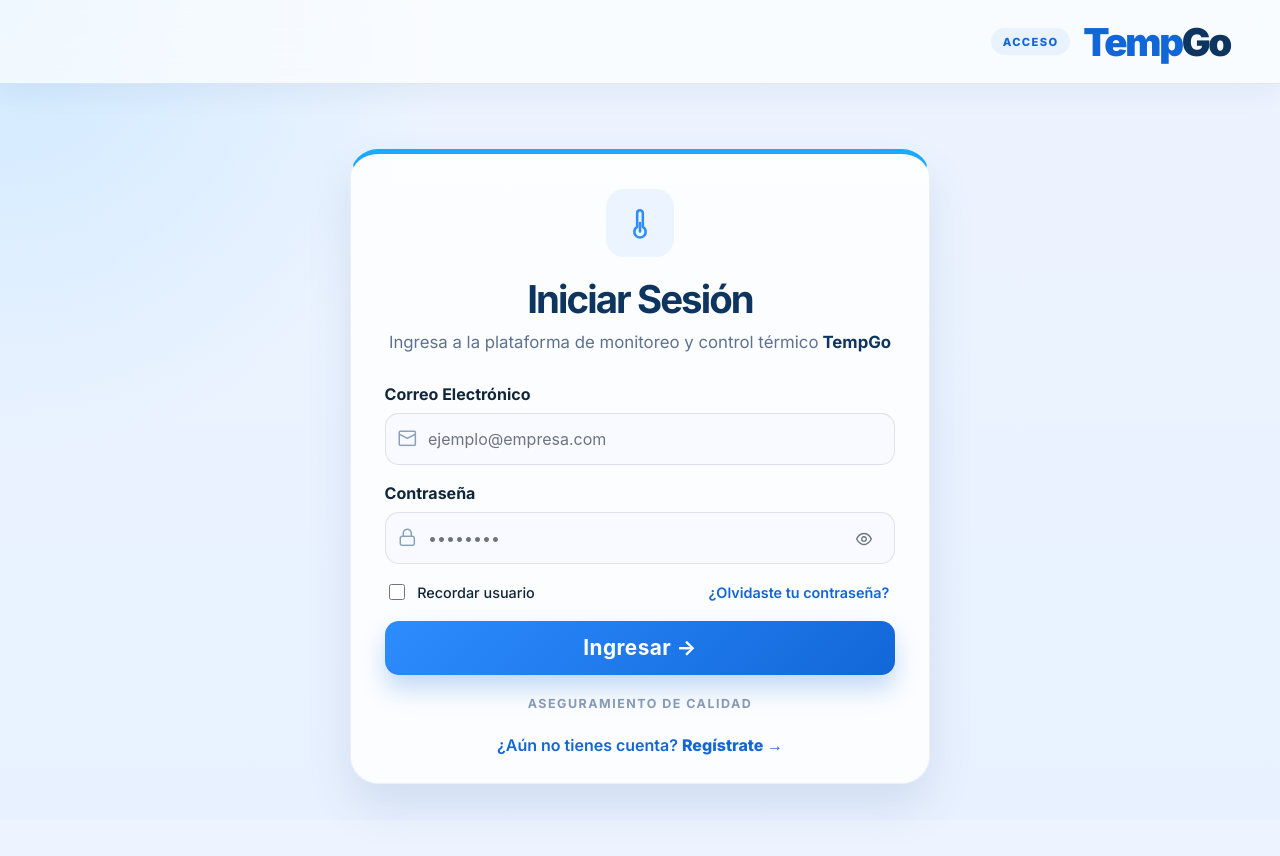
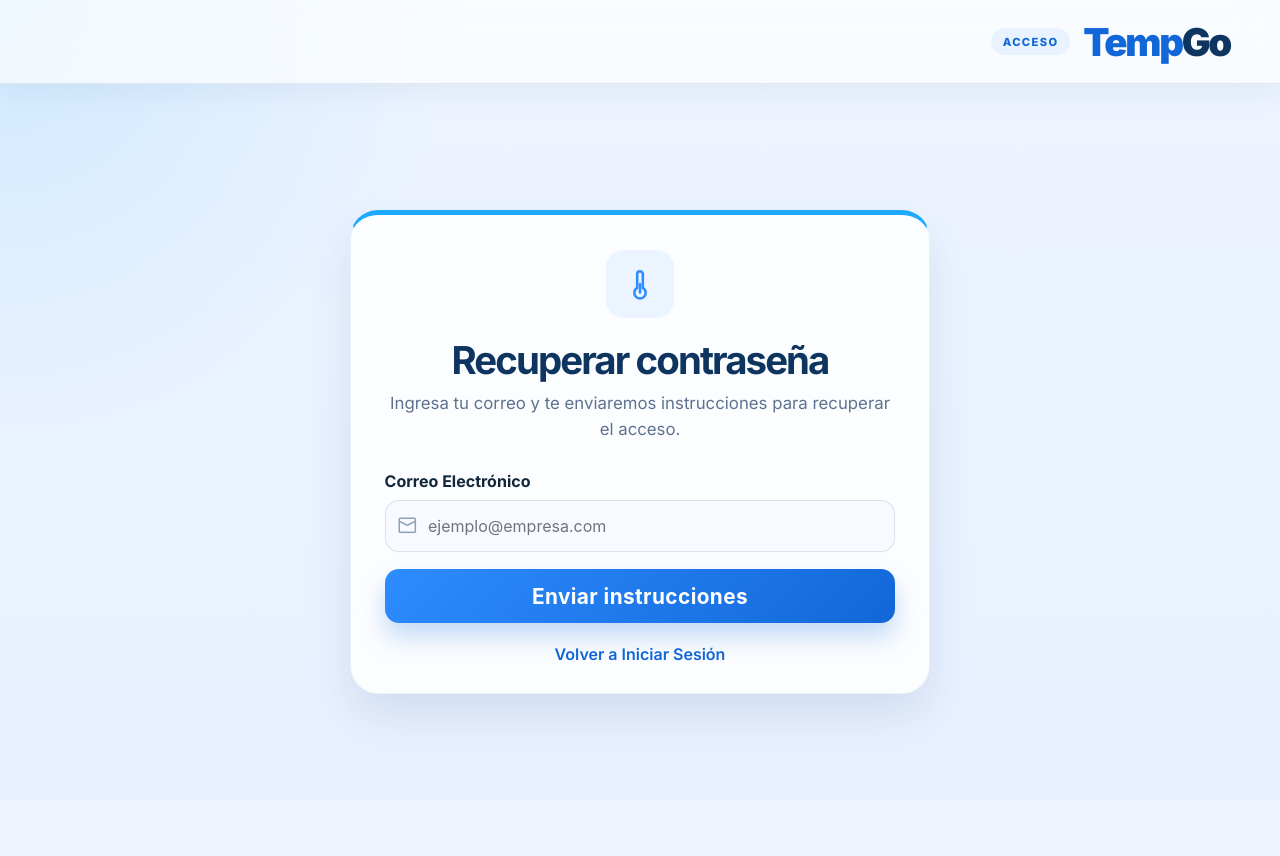
Before and after one commit to JhairRamos01/TempGo, a React (Vite) app: page /login in a window 1280 px wide. Both pictures are taken after a click on the button "¿Olvidaste tu contraseña?". Shown: the top 856 px of the page. After the commit the page ends 800 px from the top, so only its background shows below. Built offline with nearby package versions, Linux system fonts and the light colour scheme.

Commit message:
feat: ultimaUpdate

```diff
--- a/src/App.jsx
+++ b/src/App.jsx
@@ -364,6 +364,8 @@
     () => localStorage.getItem("tempgo_remembered_email") || "",
   );
   const [password, setPassword] = useState("");
+  const [recoveryEmail, setRecoveryEmail] = useState("");
+  const [isRecoveringPassword, setIsRecoveringPassword] = useState(false);
   const [rememberUser, setRememberUser] = useState(
     () => Boolean(localStorage.getItem("tempgo_remembered_email")),
   );
@@ -792,6 +794,53 @@
     }
   };
 
+  const handlePasswordRecovery = async (event) => {
+    event.preventDefault();
+
+    if (!recoveryEmail.trim()) {
+      setMessage({
+        severity: "warn",
+        text: "Ingresa el correo asociado a tu cuenta.",
+      });
+      return;
+    }
+
+    setBusy(true);
+    setMessage(null);
+    try {
+      const response = await fetch(`${API_BASE}/auth/forgot-password`, {
+        method: "POST",
+        headers: { "Content-Type": "application/json" },
+        body: JSON.stringify({ email: recoveryEmail.trim() }),
+      });
+      const data = await response.json().catch(() => ({}));
+
+      if (!response.ok) {
+        throw new Error(
+          formatApiError(
+            response,
+            data,
+            "No se pudo solicitar la recuperación de contraseña.",
+          ),
+        );
+      }
+
+      setMessage({
+        severity: "success",
+        text: "Si el correo está asociado a una cuenta, recibirás instrucciones para recuperar tu contraseña.",
+      });
+    } catch (error) {
+      setMessage({
+        severity: "error",
+        text:
+          error.message ||
+          "No se pudo solicitar la recuperación de contraseña.",
+      });
+    } finally {
+      setBusy(false);
+    }
+  };
+
   return (
     <div className={`app ${theme}`}>
       {busy && (
@@ -963,10 +1012,20 @@
                   <path d="M12 18v-6" />
                 </svg>
               </div>
-              <h2>Iniciar Sesión</h2>
+              <h2>
+                {isRecoveringPassword
+                  ? "Recuperar contraseña"
+                  : "Iniciar Sesión"}
+              </h2>
               <p>
+                {isRecoveringPassword
+                  ? "Ingresa tu correo y te enviaremos instrucciones para recuperar el acceso."
+                  : (
+                    <>
                       Ingresa a la plataforma de monitoreo y control térmico
                       <strong> TempGo</strong>
+                    </>
+                  )}
               </p>
 
               {message && (
@@ -975,6 +1034,7 @@
                 </div>
               )}
 
+              {!isRecoveringPassword && (
                 <form onSubmit={handleLogin} className="login-form">
                   <label>
                     Correo Electrónico
@@ -993,7 +1053,9 @@
                                 nextEmail.trim(),
                               );
                             } else {
-                            localStorage.removeItem("tempgo_remembered_email");
+                              localStorage.removeItem(
+                                "tempgo_remembered_email",
+                              );
                             }
                           }
                         }}
@@ -1043,7 +1105,16 @@
                       />
                       <span>Recordar usuario</span>
                     </label>
-                  <button type="button" className="link-button">
+                    <button
+                      type="button"
+                      className="link-button"
+                      onClick={() => {
+                        setRecoveryEmail(email.trim());
+                        setMessage(null);
+                        setIsRecoveringPassword(true);
+                      }}
+                      disabled={busy}
+                    >
                       ¿Olvidaste tu contraseña?
                     </button>
                   </div>
@@ -1066,6 +1137,47 @@
                     ¿Aún no tienes cuenta? <span>Regístrate →</span>
                   </button>
                 </form>
+              )}
+
+              {isRecoveringPassword && (
+                <form onSubmit={handlePasswordRecovery} className="login-form">
+                  <label>
+                    Correo Electrónico
+                    <div className="input-shell">
+                      <i className="pi pi-envelope" aria-hidden="true" />
+                      <InputText
+                        type="email"
+                        value={recoveryEmail}
+                        onChange={(event) =>
+                          setRecoveryEmail(event.target.value)
+                        }
+                        disabled={busy}
+                        placeholder="ejemplo@empresa.com"
+                        autoComplete="email"
+                        required
+                      />
+                    </div>
+                  </label>
+
+                  <Button
+                    type="submit"
+                    label={busy ? "ENVIANDO..." : "Enviar instrucciones"}
+                    className="full primary-btn"
+                    disabled={busy}
+                  />
+                  <button
+                    type="button"
+                    className="register-link"
+                    onClick={() => {
+                      setMessage(null);
+                      setIsRecoveringPassword(false);
+                    }}
+                    disabled={busy}
+                  >
+                    Volver a Iniciar Sesión
+                  </button>
+                </form>
+              )}
             </div>
           </section>
         )}
```
Lines whose indentation alone changed are shown as unchanged.
